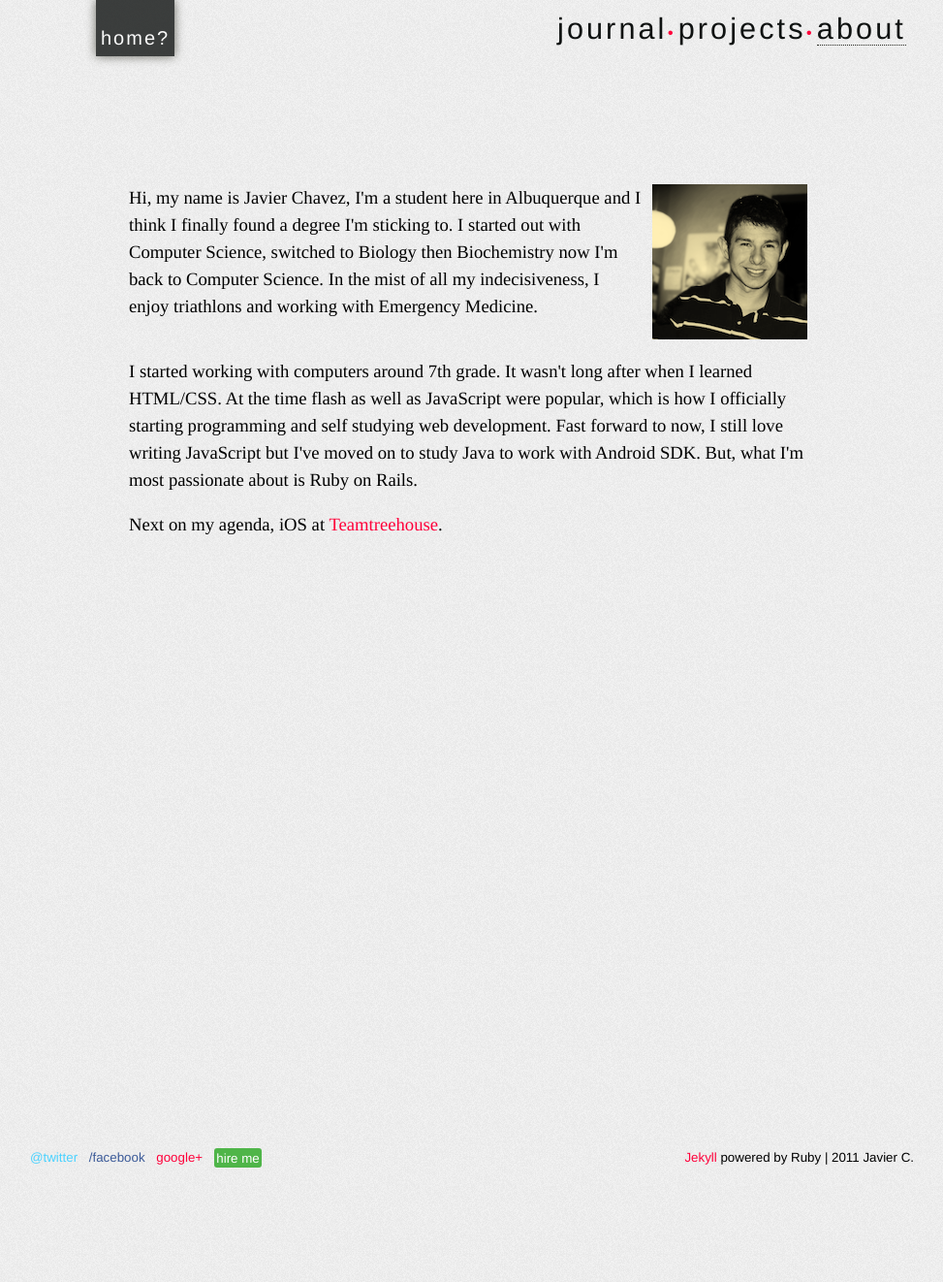
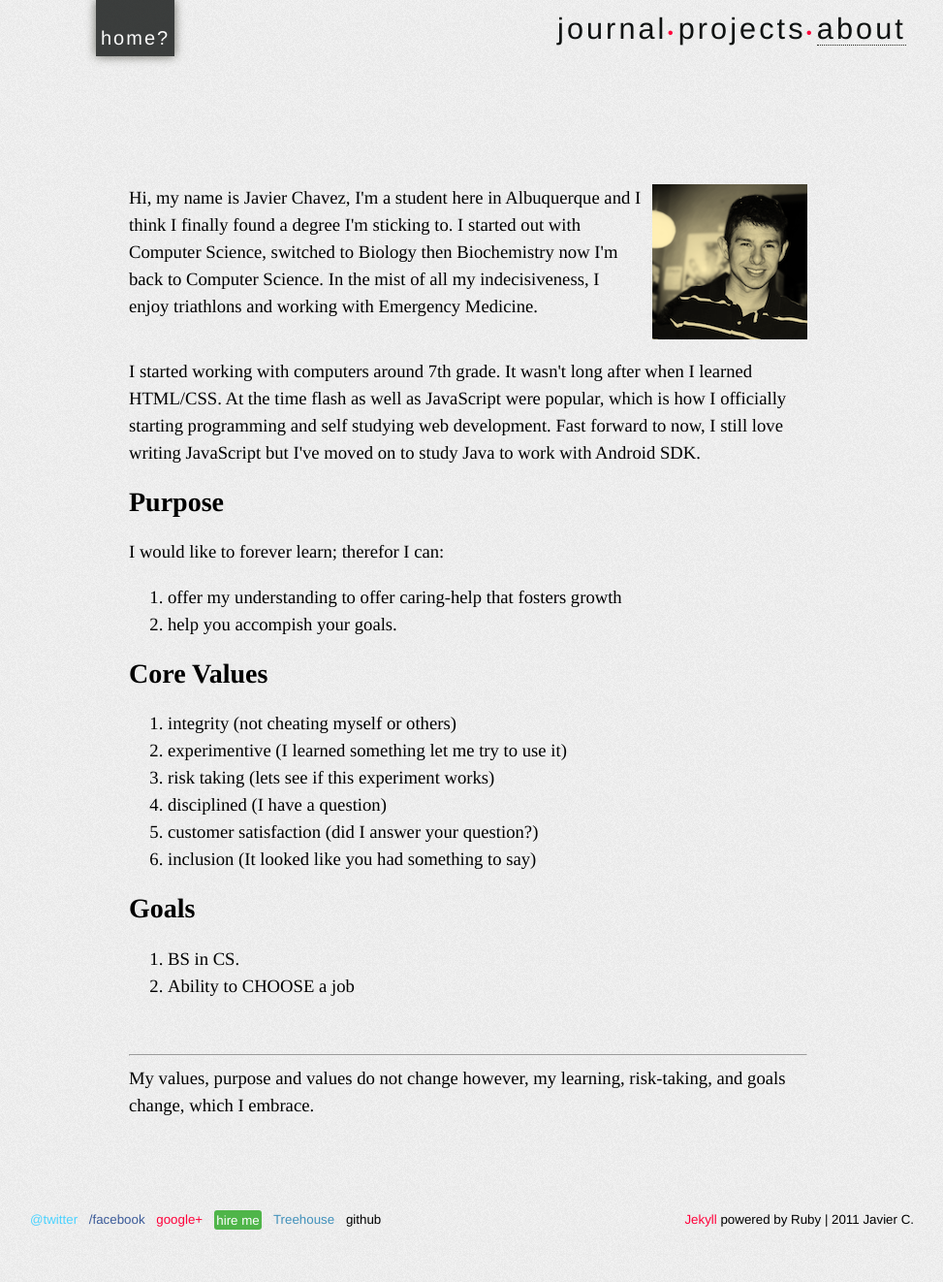
Before and after one commit to javierchavez/javierchavez.github.com, a Jekyll site: the page built from about.html, in a window 1280 px wide. Shown: the whole page at 97% size, without its empty margins (157-1130 px from the left). Built offline with Jekyll 4.4.1, drawn with Linux system fonts in a browser that asks for light colours; nearby versions of some CDN libraries; before the commit the page ends 1258 px from its top, so only the background shows below that.

Commit message:
updated about me

```diff
--- a/_includes/footer.html
+++ b/_includes/footer.html
@@ -5,6 +5,9 @@
 	<a style="color: #3b5a98;" href="https://www.facebook.com/haswelcomedyou">/facebook</a>
 	<a style="color: #ff003a;" href="https://plus.google.com/114133731901072287356/">google+</a>
 	<a id="hire" href="#">hire me</a>
+	<a style="color: #4090BA;" href="http://teamtreehouse.com/javier">Treehouse</a>
+	<a style="color: #000000;" href="http://github.com/javierchavez">github</a>
+
 	</p>
 	<p class="right_footer"><a href="http://jekyllrb.com/">Jekyll</a> powered by Ruby | 2011 Javier C. </p>
 </div>
--- a/about.html
+++ b/about.html
@@ -9,6 +9,32 @@ finally found a degree I'm sticking to.
 back to Computer Science. In the mist of all my indecisiveness, I enjoy triathlons and working with Emergency Medicine.
 </div>
 <p>
-	I started working with computers around 7th grade. It wasn't long after when I learned HTML/CSS. At the time flash as well as JavaScript were popular, which is how I officially starting programming and self studying web development. Fast forward to now, I still love writing JavaScript but I've moved on to study Java to work with Android SDK. But, what I'm most passionate about is Ruby on Rails.
+	I started working with computers around 7th grade. It wasn't long after when I learned HTML/CSS. At the time flash as well as JavaScript were popular, which is how I officially starting programming and self studying web development. Fast forward to now, I still love writing JavaScript but I've moved on to study Java to work with Android SDK.
+<p>
+
+<h2 title="What would I like to contribute to this world - What drives me">Purpose</h2>
+I would like to forever learn; therefor I can:
+<ol>
+	<li>offer my understanding to offer caring-help that fosters growth</li>
+	<li>help you accompish your goals.</li>
+</ol>
+
+<h2 title="Keep me on track and guide behavior">Core Values</h2>
+<ol>
+	<li>integrity (not cheating myself or others)</li>
+	<li>experimentive (I learned something let me try to use it)</li>
+ 	<li>risk taking (lets see if this experiment works)</li>
+	<li>disciplined (I have a question)</li>
+	<li>customer satisfaction (did I answer your question?)</li>
+	<li>inclusion (It looked like you had something to say)</li>
+</ol>
+<h2 title="Force me to change to achieve OR force learning">Goals</h2>
+<ol>
+	<li>BS in CS.</li>
+	<li>Ability to CHOOSE a job</li>
+</ol>
+
 </p>
-Next on my agenda, iOS at <a href="http://teamtreehouse.com/javier" title="Teamtreehouse/javier">Teamtreehouse</a>.
+<br>
+<hr>
+My values, purpose and values do not change however, my learning, risk-taking, and goals change, which I embrace.
```
